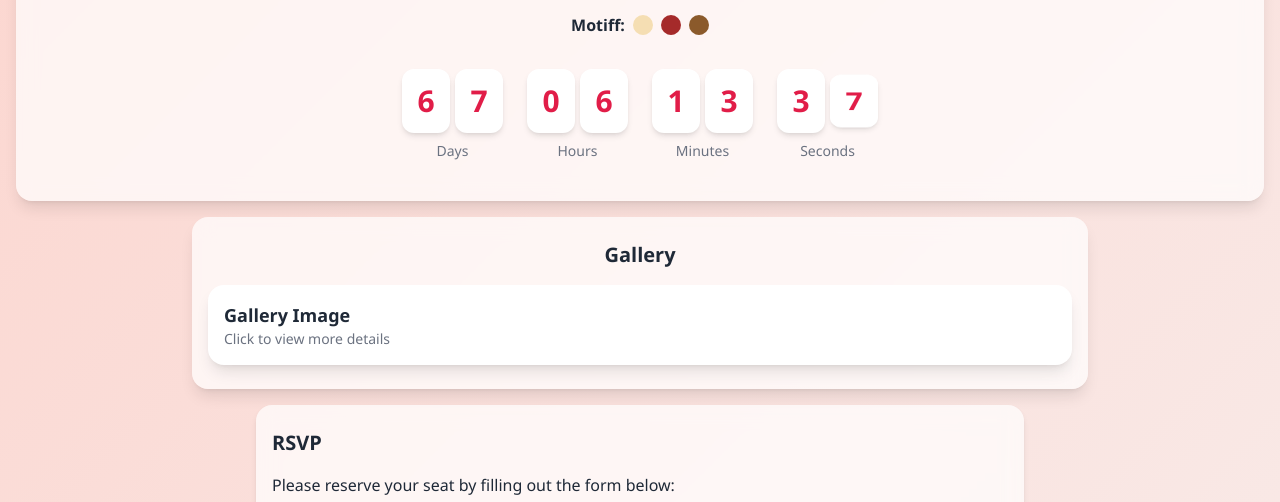
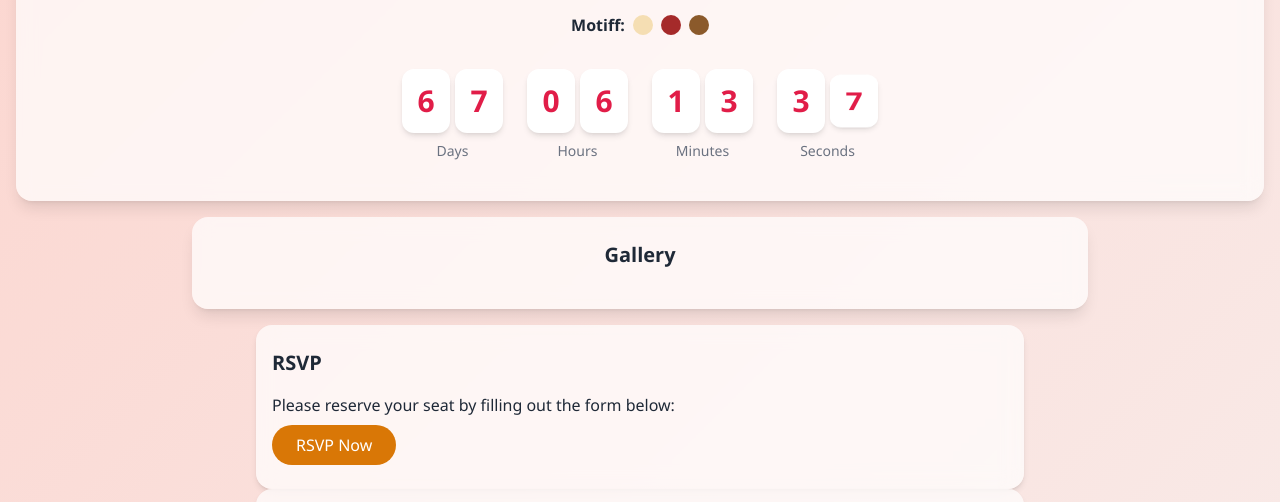
Before and after one commit to Zarvie09/avabirthday.io, a plain HTML site: page index.html in a window 1280 px wide. Shown: the part 279-781 px from the top of the page. Drawn offline with nearby package versions, Linux system fonts and the light colour scheme.

Commit message:
Update index.html

```diff
--- a/index.html
+++ b/index.html
@@ -151,15 +151,15 @@
   </header>
 <section id="event" class="w-full max-w-4xl mx-auto px-4 py-6 bg-glass rounded-2xl m-4 shadow-lg">
   <h3 class="text-xl font-semibold mb-4 text-center">Gallery</h3>
-  <div class="w-full bg-white rounded-2xl shadow-lg overflow-hidden transform transition-all hover:scale-105 hover:shadow-xl">
-<!--    <img src="https://drive.google.com/uc?export=view&id=1FKq0CXWz_0O1YjDFWm58R-9y9mB2_VNp"
+<!--  <div class="w-full bg-white rounded-2xl shadow-lg overflow-hidden transform transition-all hover:scale-105 hover:shadow-xl">
+   <img src="https://drive.google.com/uc?export=view&id=1FKq0CXWz_0O1YjDFWm58R-9y9mB2_VNp"
          class="w-full h-auto transition-transform duration-300 ease-in-out hover:scale-110"
-         alt="AVA photo"> -->
+         alt="AVA photo">
     <div class="p-4">
       <h4 class="text-lg font-semibold text-gray-800">Gallery Image</h4>
       <p class="text-sm text-gray-500">Click to view more details</p>
     </div>
-  </div>
+  </div> -->
 </section>
   <section class="max-w-3xl mx-auto px-4 py-6 bg-glass rounded-2xl shadow-md">
     <h3 class="text-xl font-semibold mb-4">RSVP</h3>
```
